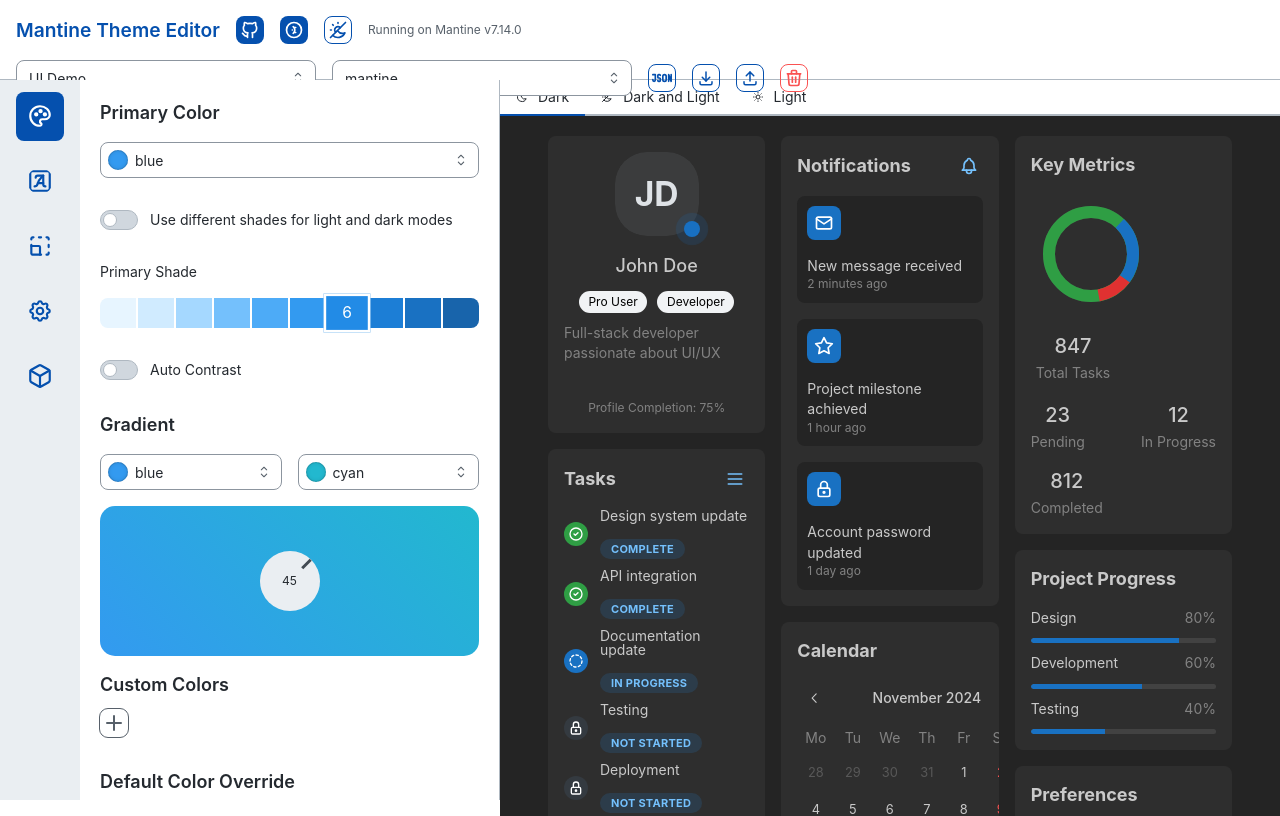
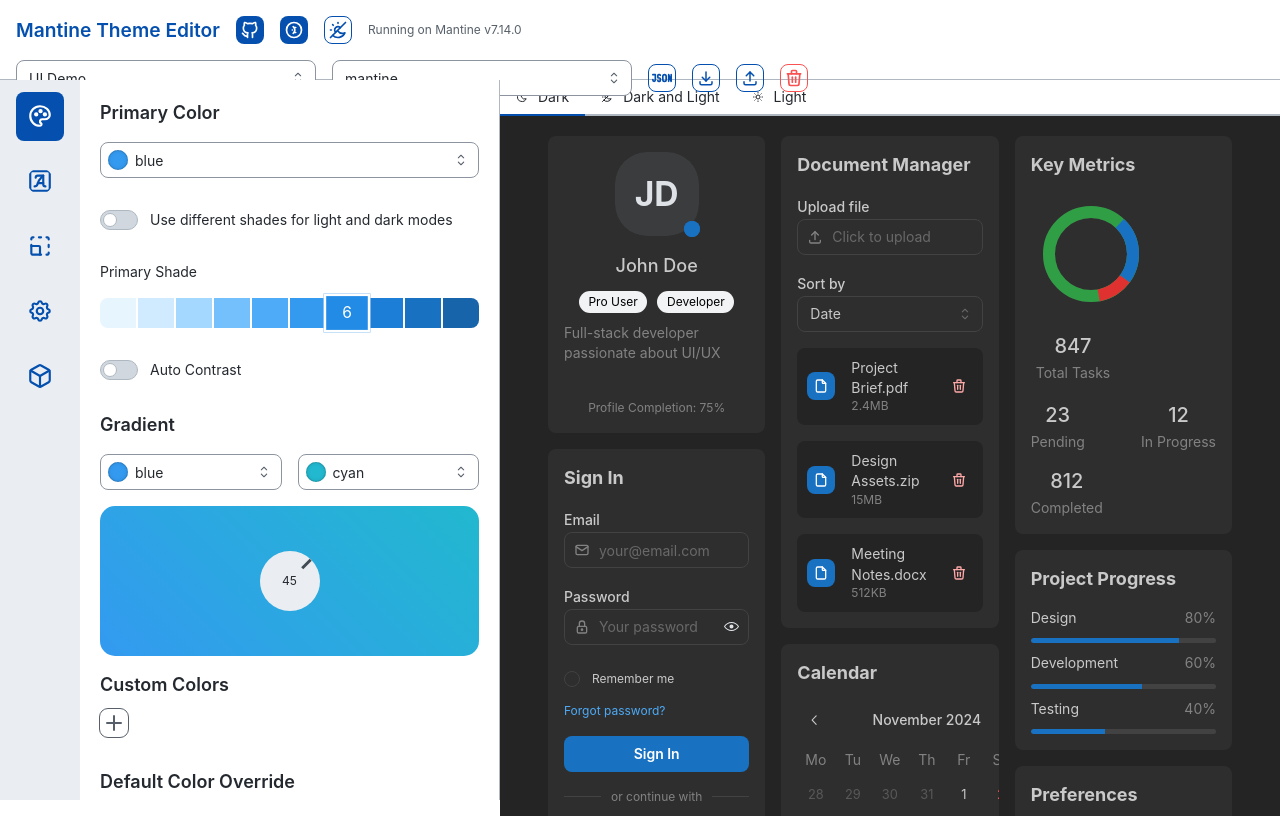
Before and after one commit to kahvilei/mantine-theme-generator, a React (Vite) app: page / in a window 1280 px wide. Shown: the top 816 px of the page. Built offline with nearby package versions, Linux system fonts and the light colour scheme.

Commit message:
quick fixes/improvements

```diff
--- a/src/components/ThemeControlPanel/GeneralControls/GeneralControls.tsx
+++ b/src/components/ThemeControlPanel/GeneralControls/GeneralControls.tsx
@@ -3,6 +3,7 @@ import {
   Stack,
   Switch,
   Text,
+  Title,
 } from '@mantine/core';
 import { useDispatch, useSelector } from 'react-redux';
 import {
@@ -39,6 +40,7 @@ const GeneralControls = () => {
   return (
     <Stack mt="md">
       <RadiusControls />
+      <Title order={4}>Interaction and Accessibility</Title>
       <Text size="sm">Focus Ring</Text>
       <SegmentedControl
         data={[
--- a/src/components/ThemeDisplayPanel/Demo Pages/ComponentShowcase.tsx
+++ b/src/components/ThemeDisplayPanel/Demo Pages/ComponentShowcase.tsx
@@ -21,33 +21,41 @@ import {
   Switch,
   Tooltip,
   Pill,
-  rem
+  rem,
+  TextInput,
+  PasswordInput,
+  Checkbox,
+  Button,
+  Divider,
+  FileInput,
+  HoverCard
 } from '@mantine/core';
 import { Calendar } from '@mantine/dates';
-import { IconSettings, IconBell, IconSearch, IconMenu2, IconUser, IconMail, IconLock, IconChevronRight, IconMessage, IconStar, IconHeart, IconCircleCheck, IconCircleDashed, IconBellMinus, IconUsersGroup} from '@tabler/icons-react';
+import { IconSettings, IconBell, IconSearch, IconMenu2, IconUser, IconMail, IconLock, IconChevronRight, IconMessage, IconStar, IconHeart, IconCircleCheck, IconCircleDashed, IconBellMinus, IconUsersGroup, IconUpload, IconFile, IconTrash} from '@tabler/icons-react';
 import { LineChart } from '@mantine/charts';
 
 const ComponentShowcase = () => {
 
   return (
     <Container size="lg">
-      <Grid gutter="md">
+    <Grid>
       <Grid.Col span={4}>
-          <Stack gap="md">
+        <Stack>
           <UserProfile />
+          <LoginForm />
           <TaskManager />
           <QuickActions />
         </Stack>
       </Grid.Col>
       <Grid.Col span={4}>
-        <Stack gap="md">
-          <NotificationCenter />
+        <Stack>
+          <DocumentManager />
           <CalendarCard />
           <MessageThreads />
         </Stack>
       </Grid.Col>
       <Grid.Col span={4}>
-          <Stack gap="md">
+        <Stack>
           <MetricsCard />
           <ProgressMetrics />
           <UserPreferences />
@@ -62,7 +70,7 @@ const ComponentShowcase = () => {
 const UserProfile = () => (
   <Card>
     <Stack align="center">
-      <Indicator processing size={16} offset={7} position="bottom-end">
+      <Indicator size={16} offset={7} position="bottom-end">
         <Avatar size="xl" radius="xl">JD</Avatar>
       </Indicator>
       <Stack gap="xs" align="center">
@@ -335,7 +343,7 @@ const UserPreferences = () => (
   <Card>
     <Stack>
       <Title order={4}>Preferences</Title>
-      <Stack gap="md">
+      <Stack>
         <Switch label="Email notifications" />
         <Switch label="Push notifications" />
         <Switch label="Dark mode" />
@@ -353,7 +361,7 @@ const CalendarCard = () => (
   <Card>
     <Stack>
       <Title order={4}>Calendar</Title>
-      <Calendar />
+      <Calendar w={'100%'} />
     </Stack>
   </Card>
 );
@@ -408,4 +416,93 @@ const LineChartCard = () => (
   </Card>
 );
 
+const LoginForm = () => (
+  <Card>
+    <Stack>
+      <Title order={4}>Sign In</Title>
+      <TextInput
+        label="Email"
+        placeholder="your@email.com"
+        leftSection={<IconMail size={16} />}
+      />
+      <PasswordInput
+        label="Password"
+        placeholder="Your password"
+        leftSection={<IconLock size={16} />}
+      />
+      <Group justify="space-between" mt="xs">
+        <Checkbox label="Remember me" size="xs" />
+        <Text size="xs" c="blue" style={{ cursor: 'pointer' }}>
+          Forgot password?
+        </Text>
+      </Group>
+      <Button fullWidth>Sign In</Button>
+      <Divider label="or continue with" labelPosition="center" />
+      <Group grow>
+        <Button variant="light">Google</Button>
+        <Button variant="light">GitHub</Button>
+      </Group>
+    </Stack>
+  </Card>
+);
+
+const DocumentManager = () => (
+  <Card>
+    <Stack>
+      <Title order={4}>Document Manager</Title>
+      <FileInput
+        label="Upload file"
+        placeholder="Click to upload"
+        leftSection={<IconUpload size={16} />}
+        accept="image/*, .pdf, .doc, .docx"
+      />
+      <Select
+        label="Sort by"
+        defaultValue="date"
+        data={[
+          { value: 'date', label: 'Date' },
+          { value: 'name', label: 'Name' },
+          { value: 'size', label: 'Size' },
+        ]}
+      />
+      {[
+        { name: 'Project Brief.pdf', size: '2.4MB', date: 'Today' },
+        { name: 'Design Assets.zip', size: '15MB', date: 'Yesterday' },
+        { name: 'Meeting Notes.docx', size: '512KB', date: '3 days ago' },
+      ].map((file) => (
+        <HoverCard key={file.name} width={280} shadow="md">
+          <HoverCard.Target>
+            <Paper p="xs">
+              <Group>
+                <ThemeIcon>
+                  <IconFile size={16} />
+                </ThemeIcon>
+                <Stack gap={0} style={{ flex: 1 }}>
+                  <Text size="sm">{file.name}</Text>
+                  <Text size="xs" c="dimmed">{file.size}</Text>
+                </Stack>
+                <ActionIcon color="red" variant="subtle">
+                  <IconTrash size={16} />
+                </ActionIcon>
+              </Group>
+            </Paper>
+          </HoverCard.Target>
+          <HoverCard.Dropdown>
+            <Stack gap="xs">
+              <Text size="sm" fw={500}>File Details</Text>
+              <Text size="xs">Uploaded: {file.date}</Text>
+              <Text size="xs">Size: {file.size}</Text>
+              <Group>
+                <Button size="xs" variant="light">Download</Button>
+                <Button size="xs" variant="light" color="red">Delete</Button>
+              </Group>
+            </Stack>
+          </HoverCard.Dropdown>
+        </HoverCard>
+      ))}
+    </Stack>
+  </Card>
+);
+
+
 export default ComponentShowcase;
```
Lines whose indentation alone changed are shown as unchanged.
